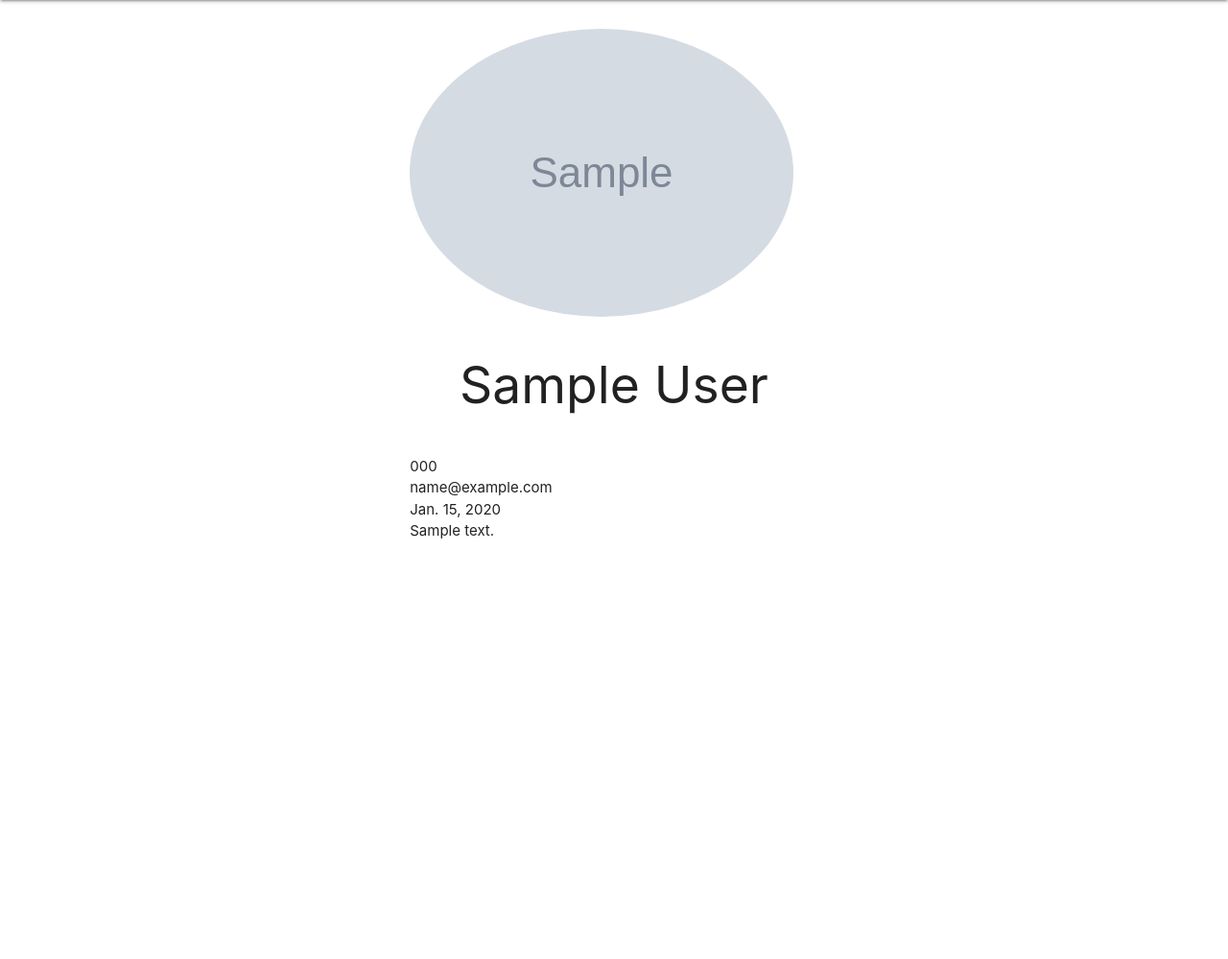
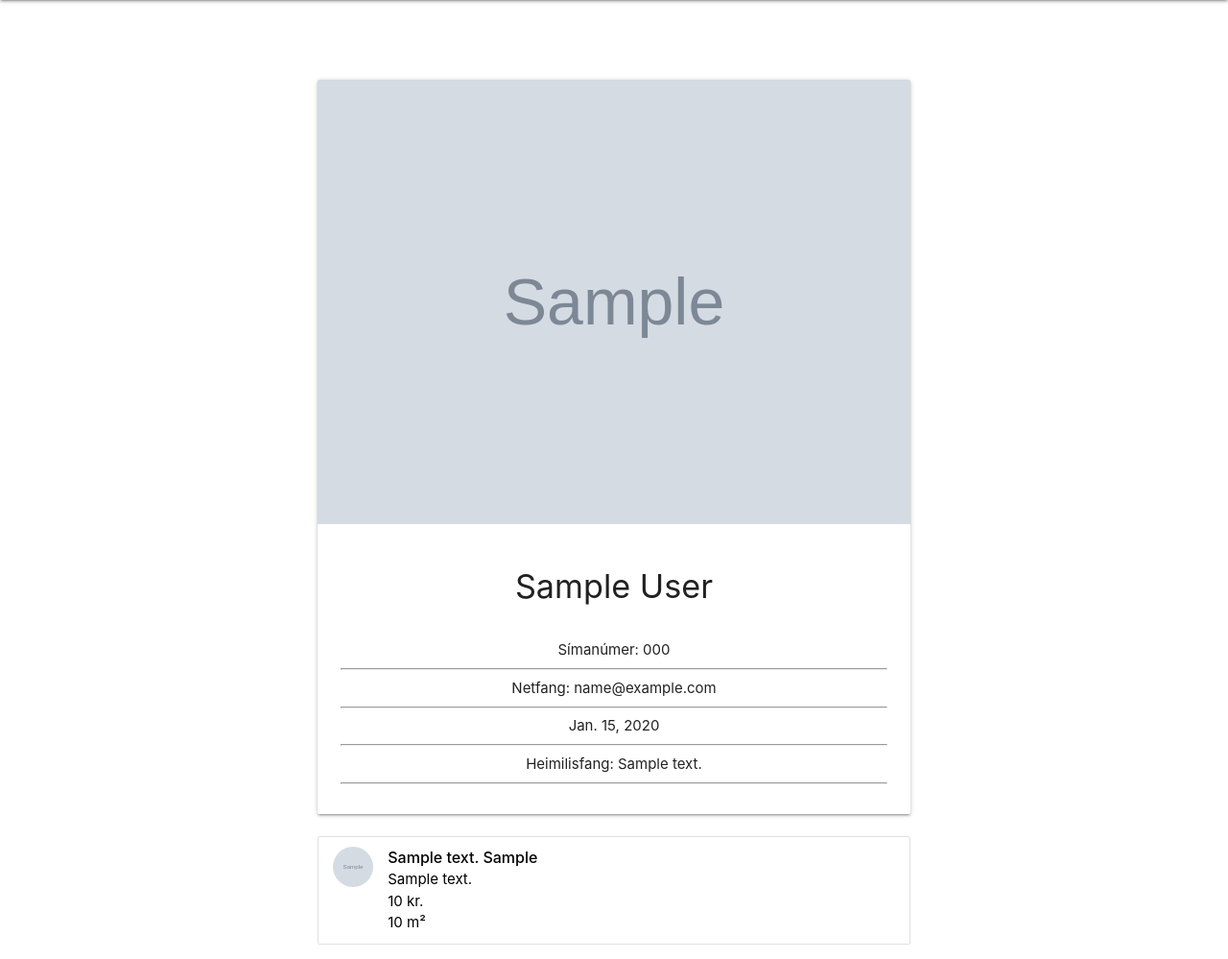
Before and after one commit to aronhr/Verklegt2, a Django app: page /profile/1/ in a window 1280 px wide. Shown: the part 64-1063 px from the top of the page at 96% size. Before the commit the page ends 625 px from the top, so only its background shows below. Run offline with Django 3.2, Linux system fonts and the light colour scheme; tables that the repository leaves empty hold one stand-in row (values such as "Sample post"); grey boxes marked "Sample" are stand-in pictures.

Commit message:
Breytti user profile
styles

```diff
--- a/profiles/views.py
+++ b/profiles/views.py
@@ -49,8 +49,10 @@ def index(request):
 
 def profile_id(request, id):
     profile = get_object_or_404(User, pk=id)
+    houses = House.objects.filter(seller=profile)
     return render(request, 'profile/profile.html', {
-        'user': profile
+        'user': profile,
+        'houses': houses
     })
 
 
--- a/templates/profile/profile.html
+++ b/templates/profile/profile.html
@@ -1,20 +1,67 @@
 {% extends 'base.html' %}
 {% load humanize %}
 {% block content %}
-    <div class="container">
-        <div class="row buttons">
-            <div class="col offset-l3 offset-m3 offset-s3 l6 s6 m6">
+    <div style="margin-top: 5em" class="row">
+        <div class="center col l6 m8 s12 offset-m2 offset-l3">
+            <div class="card">
+                <div class="card-image">
                     <img class="responsive-img circle" src="{{ user.profile.profile_pic }}" alt="{{ user.first_name }} {{ user.last_name }}">
-                <h2 class="center">{{ user.first_name }} {{ user.last_name }}</h2>
+                    <div>
+                        <div class="card-content">
+                            <div class="gray info">
+                                <h4> {{ user.first_name }} {{ user.last_name }}</h4>
                                 <br>
-                {{ user.profile.phone }}
+                                Símanúmer: {{ user.profile.phone }}
                                 <br>
-                {{ user.email }}
+                                <hr>
+                                Netfang: {{ user.email }}
                                 <br>
+                                <hr>
                                 {{ user.profile.dob }}
                                 <br>
-                {{ user.profile.address }}
+                                <hr>
+                                Heimilisfang: {{ user.profile.address }}
+                                <hr>
                             </div>
                         </div>
                     </div>
+                </div>
+            </div>
+        </div>
+        <div class="col l6 m8 s12 offset-m2 offset-l3">
+            <ul class="collection">
+                {% if houses %}
+                    {% for house in houses %}
+                        <li class="collection-item avatar">
+                            <a href="/house/{{ house.id }}">
+                                <img src="{{ house.houseimage_set.first.image }}" alt="{{ house.address }} {{ house.street_nr }}" class="circle">
+                                <span class="title"><strong>{{ house.address }} {{ house.street_nr }}</strong></span>
+                                <p>
+                                    {{ house.houseinfo_set.first.description }}
+                                    <br>
+                                    {{ house.price|intcomma }} kr.
+                                    <br>
+                                    {{ house.houseinfo_set.first.size|intcomma }} m²
+                                </p>
+                                {% if del == 'True' %}
+                                    <a href="{% url 'profile-delete-wish' house.id %}" class="secondary-content black-text"><i class="material-icons">turned_in</i></a>
+                                {% endif %}
+                                {% if onhold %}
+                                    <a href="{% url 'profile-approve-submission' id %}" class="secondary-content right"><i class="material-icons">check</i></a>
+                                    <a href="{% url 'profile-decline-submission' id %}" class="secondary-content right" style="margin-top: 2em"><i class="material-icons">close</i></a>
+                                {% endif %}
+                            </a>
+                        </li>
+                    {% endfor %}
+                {% else %}
+                    <h3 class="red-text center">
+                        Þessi notandi hefur engin hús á sölu.
+                        <br>
+                        <br>
+                        <i style="font-size: 2em" class="center material-icons">error</i>
+                    </h3>
+                {% endif %}
+            </ul>
+        </div>
+    </div>
 {% endblock %}
```
Lines whose indentation alone changed are shown as unchanged.
